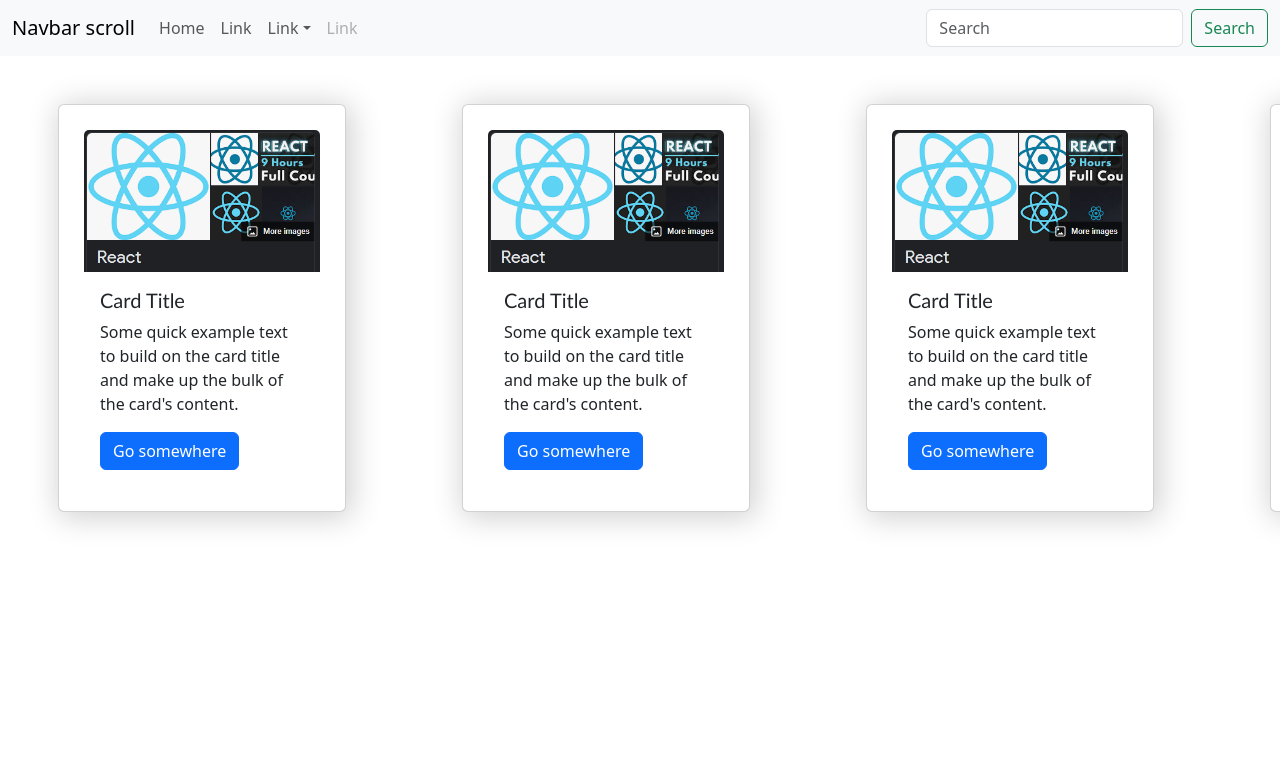
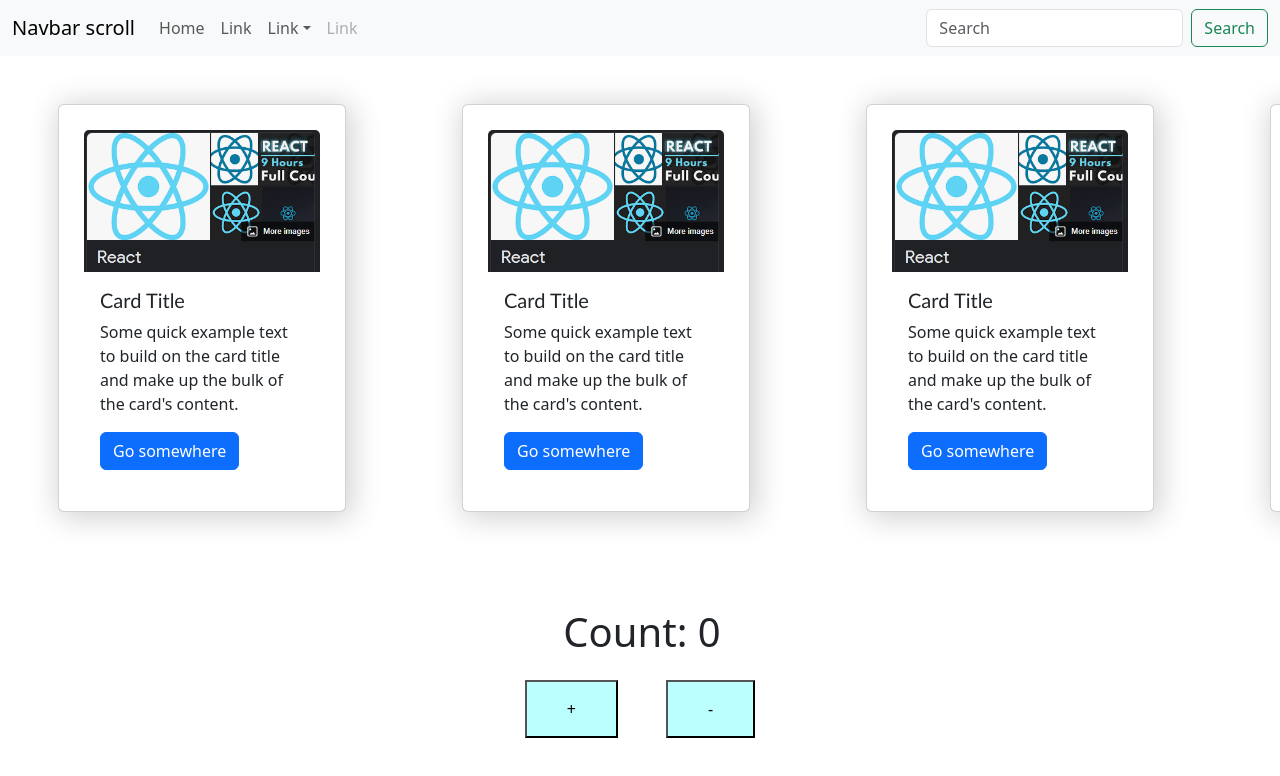
Before and after one commit to masirul-codify/react.js-practice, a React (Create React App) app: page / in a window 1280 px wide. Shown: the top 776 px of the page. Built offline with nearby package versions, Linux system fonts and the light colour scheme.

Commit message:
16.Learnt state, setState and event handler

```diff
--- a/public/style.css
+++ b/public/style.css
@@ -63,7 +63,7 @@
     margin-top: 50px;
     text-align: end;
   }
-  .btn-wrapper .theme-btn{
+  .btn-wrapper .theme-btn, button{
     font-family:'Trebuchet MS', 'Lucida Sans Unicode', 'Lucida Grande', 'Lucida Sans', Arial, sans-serif;
     font-size: 20px;
     font-weight: 400;
--- a/src/App.js
+++ b/src/App.js
@@ -8,6 +8,7 @@ import Data from './Data.json';
 import Card2 from './components/Card2';
 import BsCard from './components/reactBootstrap/BsCard';
 import Navbar from './components/reactBootstrap/Navbar';
+import States from './components/State';
 import { FaFacebook,FaYoutube  } from "react-icons/fa6";
 import ReactBootstrap from './components/reactBootstrap/ReactBootstrap';
 
@@ -30,6 +31,7 @@ function App(){
            <BsCard />
            <BsCard />
         </div>
+        <States />
     </div>
 }
 
--- /dev/null
+++ b/src/components/State.js
@@ -0,0 +1,39 @@
+import React, { Component } from 'react'
+
+export default class State extends Component {
+
+ constructor(props) {
+   super(props)
+
+   this.state = {
+      count : 0,
+   }
+ }
+
+ handleIncrement = () => {
+    this.setState({
+        count : this.state.count + 1
+    })
+ }
+
+ handleDecrement = () => {
+    this.setState({
+        count: this.state.count - 1
+    })
+ }
+
+  render() {
+    const {count} = this.state
+    return (
+      <div className='p-5 mx-auto text-center'>
+        <div>
+            <h1 className='ms-1'> Count: {count} </h1>
+            <div className='mt-4'>
+                <button className='me-5' onClick={this.handleIncrement}>+</button>
+                <button onClick={this.handleDecrement}>-</button>
+            </div>
+        </div>
+      </div>
+    )
+  }
+}
```
